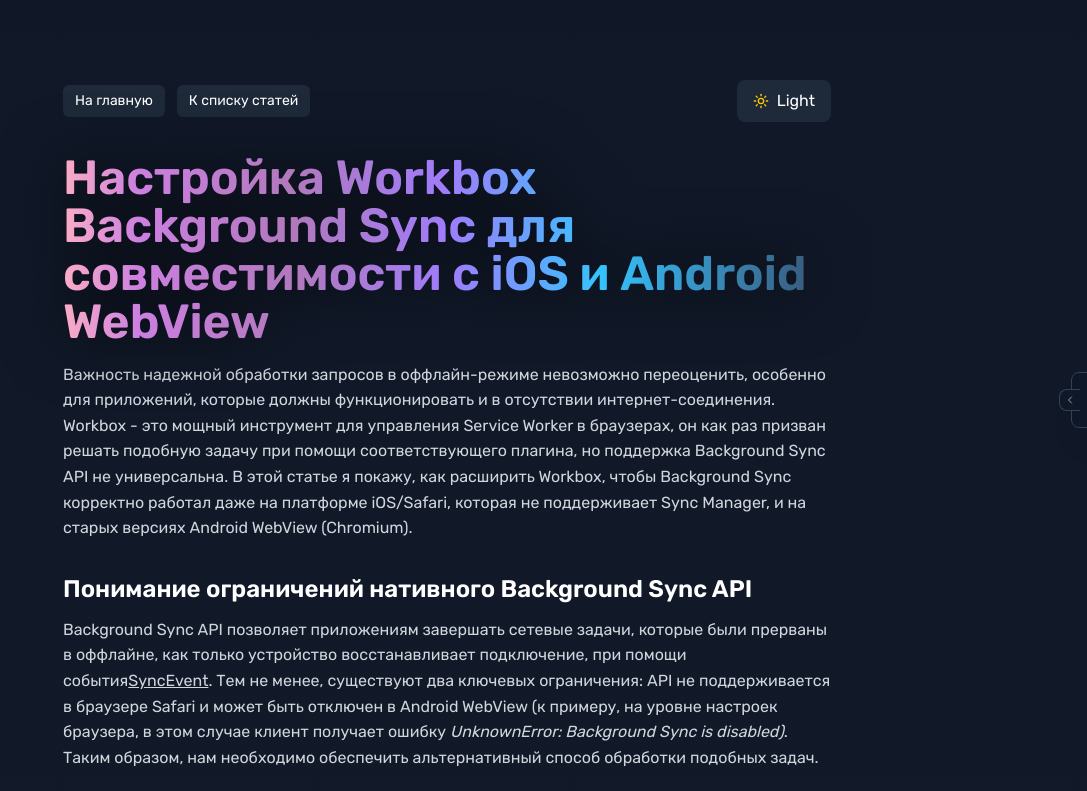
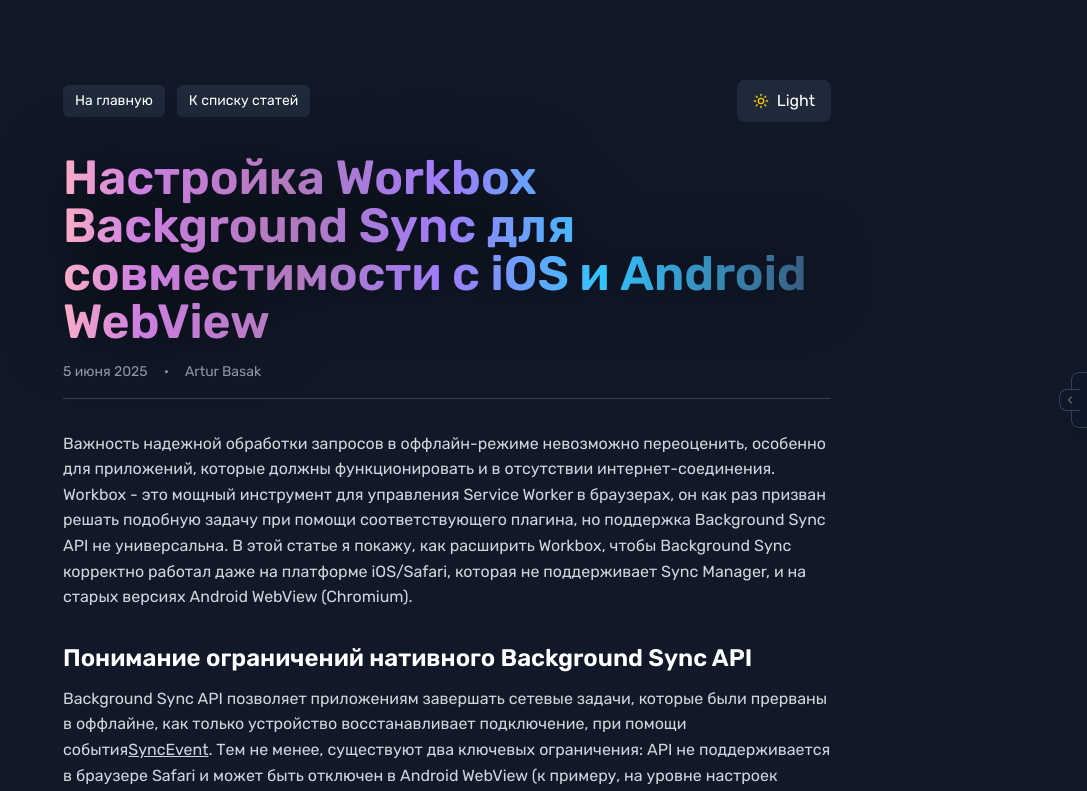
Before and after one commit to archik408/nextjs-cv, a Next.js app: page /blog/workbox-background-sync in a window 1280 px wide. Shown: the top 791 px of the page, without its empty margins (193-1280 px from the left). Built offline with nearby package versions, Linux system fonts and the light colour scheme.

Commit message:
add own articles

```diff
--- a/app/blog/workbox-background-sync/page.tsx
+++ b/app/blog/workbox-background-sync/page.tsx
@@ -34,6 +34,13 @@ export default function ArticleWorkboxBackgroundSync() {
         </nav>
 
         <ArticleTitle text="Настройка Workbox Background Sync для совместимости с iOS и Android WebView" />
+
+        {/* Article metadata */}
+        <div className="flex items-center gap-4 text-sm text-gray-500 dark:text-gray-400 mb-8 pb-4 border-b border-gray-200 dark:border-gray-700">
+          <span>5 июня 2025</span>
+          <span>•</span>
+          <span>Artur Basak</span>
+        </div>
 
         <p className="text-gray-700 dark:text-gray-300 mb-4">
           Важность надежной обработки запросов в оффлайн-режиме невозможно переоценить, особенно для
--- a/constants/blog.ts
+++ b/constants/blog.ts
@@ -5,6 +5,7 @@ type Post = {
   image: string;
   source: string;
   date: string; // ISO or readable
+  author?: string; // Optional author field
 };
 
 export const posts: Post[] = [
@@ -16,6 +17,7 @@ export const posts: Post[] = [
     image: '/macbook.svg',
     source: 'On-site',
     date: '2025-06-05',
+    author: 'Artur Basak',
   },
   {
     title: 'Реальная эффективность Brotli',
```
